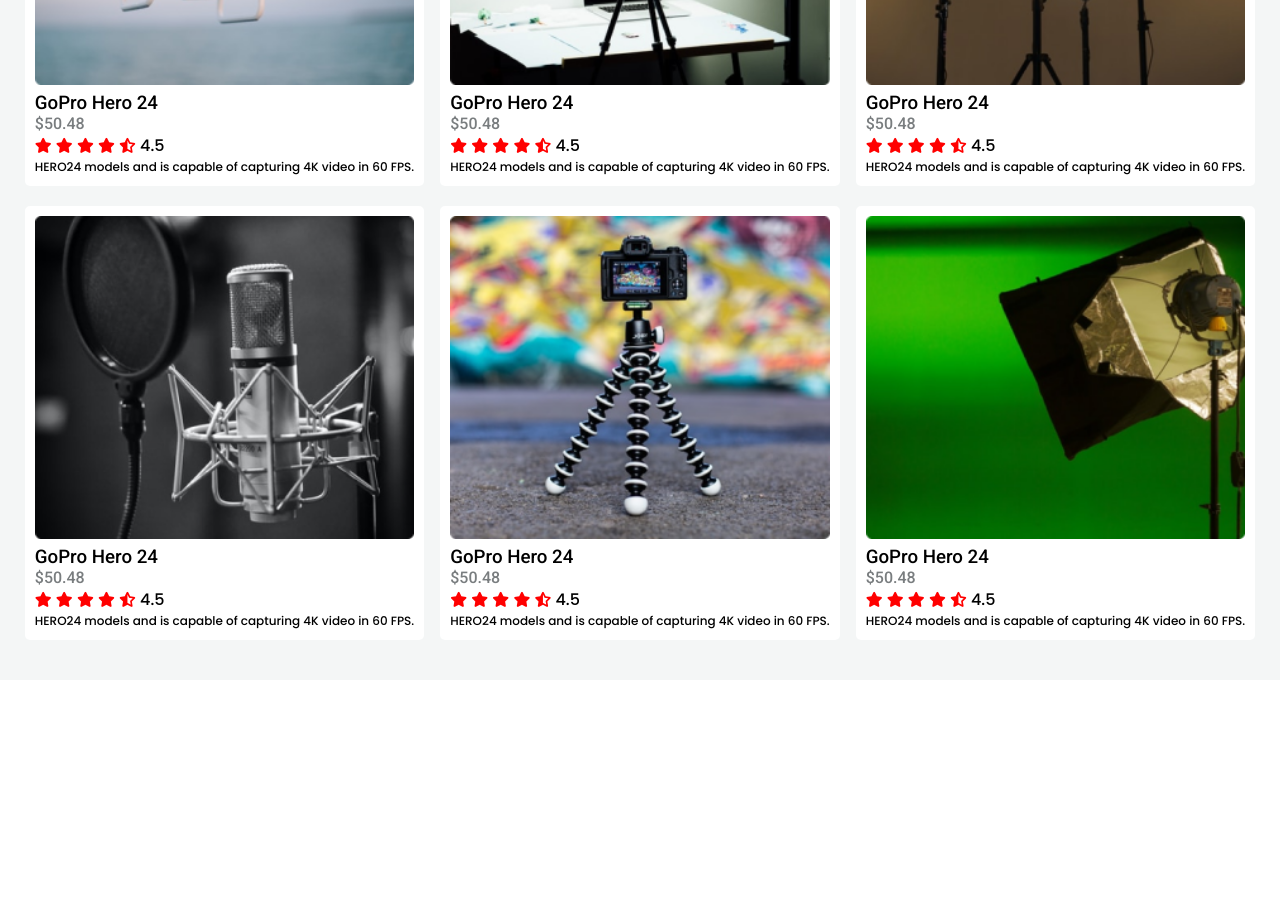
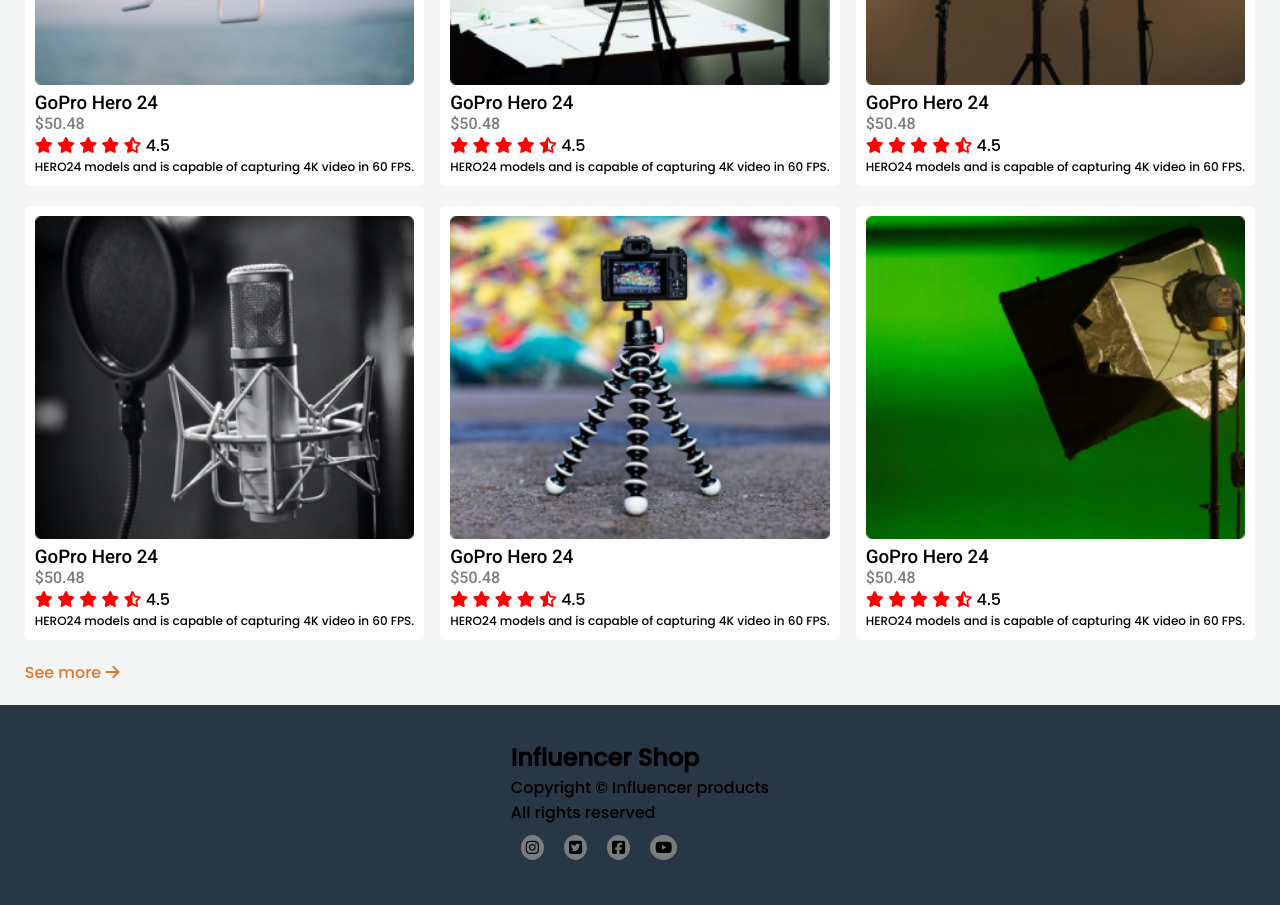
Before and after one commit to Khalidprithy/influencer-shop-web, a plain HTML site: page index.html in a window 1280 px wide. Shown: the part 1340-2245 px from the top of the page. Before the commit the page ends 2020 px from the top, so only its background shows below. Drawn offline with Linux system fonts and the light colour scheme.

Commit message:
footer added

```diff
--- a/index.html
+++ b/index.html
@@ -255,9 +255,32 @@
                     <p class="item-discript">HERO24 models and is capable of capturing 4K video in 60 FPS.</p>
                 </div>
             </div>
+            <a class="see-more-btn" href="">See more <i class="fas fa-arrow-right see-more-btn"></i></a>
 
         </div>
+
     </section>
+
+
+
+    <footer>
+        <div class="footer-container">
+            <div>
+                <h2>Influencer Shop</h2>
+                <p>Copyright &copy Influencer products</p>
+                <p>All rights reserved</p>
+            </div>
+            <div>
+                <ul class="social-links">
+                    <li><i class="fab fa-instagram"></i></li>
+                    <li><i class="fab fa-twitter-square"></i></li>
+                    <li><i class="fab fa-facebook-square"></i></li>
+                    <li><i class="fab fa-youtube"></i></li>
+                </ul>
+            </div>
+        </div>
+
+    </footer>
 
 
 
--- a/style.css
+++ b/style.css
@@ -92,8 +92,7 @@ body {
     min-width: 200px;
 }
 
-.container a,
-.fas {
+.container a {
     font-size: 15px;
     font-weight: 300;
     color: rgb(252, 252, 252);
@@ -127,6 +126,7 @@ body {
 }
 
 .items {
+    position: relative;
     display: grid;
     grid-template-columns: repeat(3, 1fr);
     column-gap: 1rem;
@@ -160,3 +160,36 @@ body {
     font-family: var(--primary-font);
     font-size: 12px;
 }
+
+.see-more-btn {
+    text-decoration: none;
+    color: #DC7633;
+    justify-content: flex-end;
+}
+
+
+/* footer  */
+footer {
+    background-color: var(--bg-coler-dark);
+    display: flex;
+    justify-content: center;
+    align-items: center;
+    height: 200px;
+}
+
+.footer-container {
+    margin: 30px;
+}
+
+.social-links {
+    list-style: none;
+    display: flex;
+}
+
+.social-links i {
+    font-size: 15px;
+    background-color: #797D7F;
+    border-radius: 50%;
+    margin: 10px;
+    padding: 5px;
+}
```
